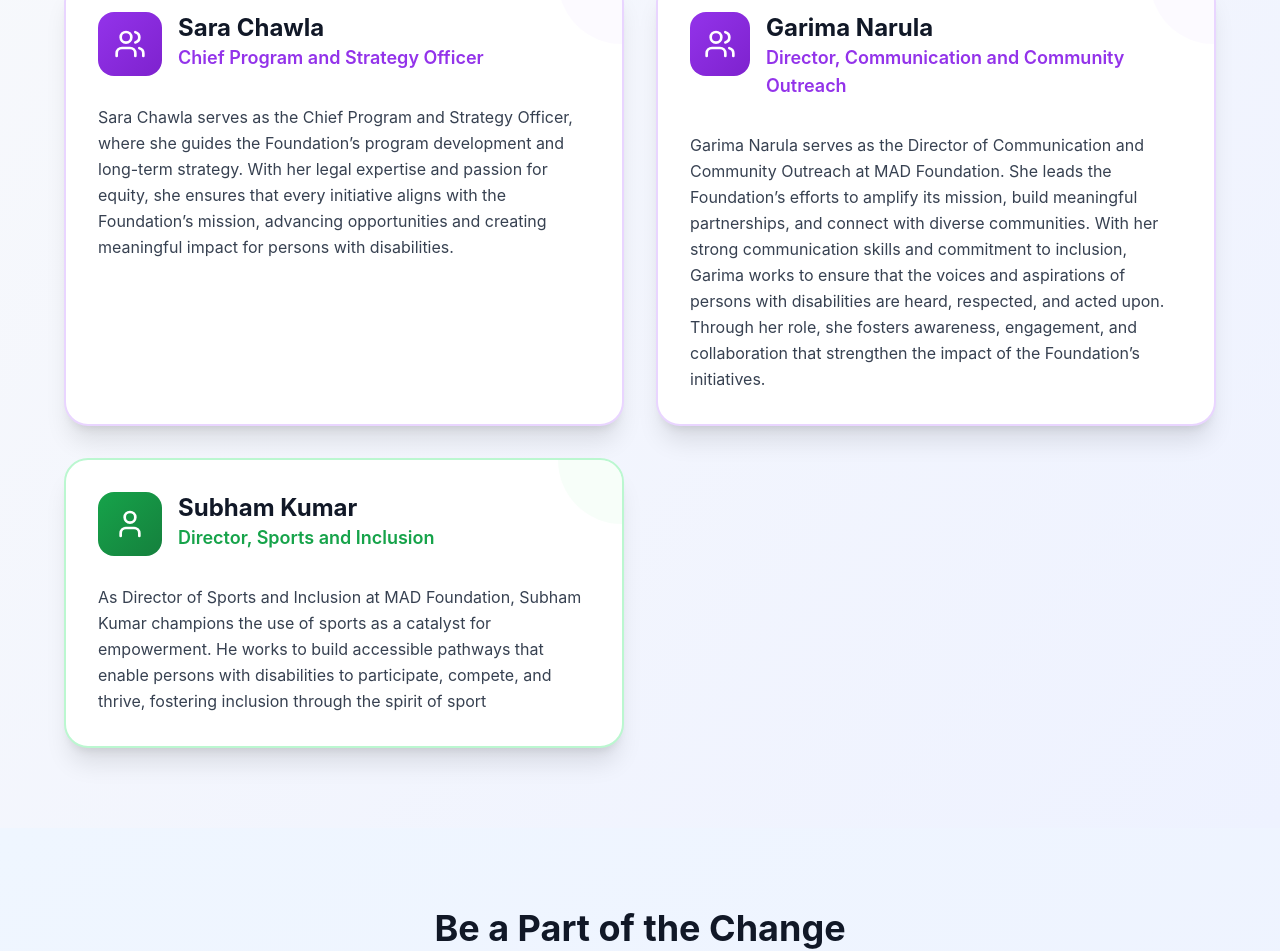
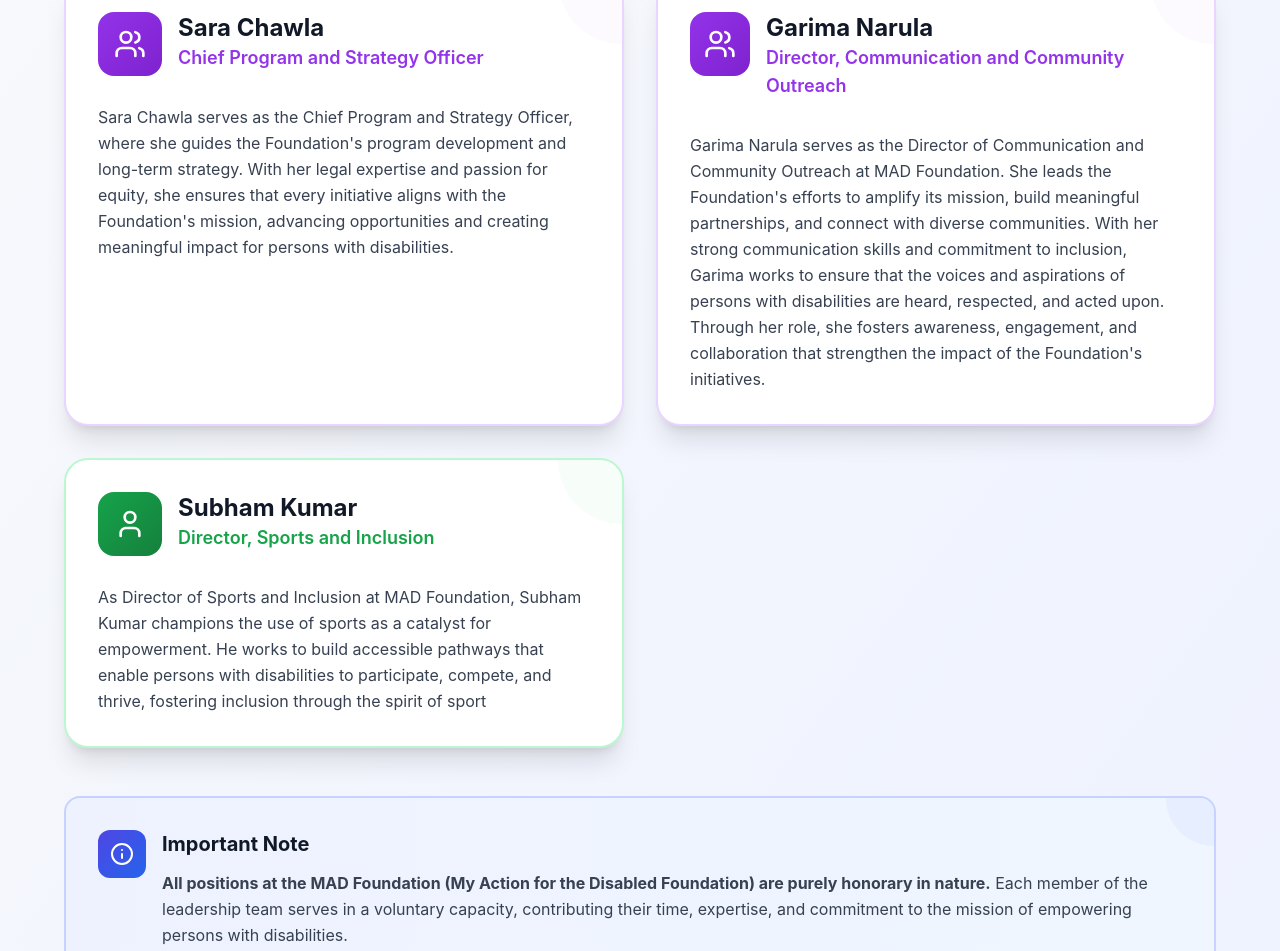
Before and after one commit to VohNetworkTech/MAD-Website, a React (Create React App) app: page /about in a window 1280 px wide. Shown: the part 4046-4997 px from the top of the page. Built offline with nearby package versions, Linux system fonts and the light colour scheme; no server answers.

Commit message:
important note added in about section

```diff
--- a/src/components/about/Leadership.jsx
+++ b/src/components/about/Leadership.jsx
@@ -1,6 +1,6 @@
 // src/components/about/Leadership.jsx
 import React from 'react';
-import { User, Award, Heart, Users } from 'lucide-react';
+import { User, Award, Heart, Users, Info } from 'lucide-react';
 
 const Leadership = () => {
   const leaders = [
@@ -14,28 +14,28 @@
     {
       name: "Runa Arora",
       position: "Executive Director",
-      description: "As Executive Director, Runa Arora provides dynamic leadership to MAD Foundation’s mission and programs. Guided by a strong commitment to social change, she works to expand opportunities for persons with disabilities and ensure that every initiative of the Foundation translates into meaningful progress.",
+      description: "As Executive Director, Runa Arora provides dynamic leadership to MAD Foundation's mission and programs. Guided by a strong commitment to social change, she works to expand opportunities for persons with disabilities and ensure that every initiative of the Foundation translates into meaningful progress.",
       icon: Heart,
       color: "pink"
     },
     {
       name: "Sara Chawla",
       position: "Chief Program and Strategy Officer",
-      description: "Sara Chawla serves as the Chief Program and Strategy Officer, where she guides the Foundation’s program development and long-term strategy. With her legal expertise and passion for equity, she ensures that every initiative aligns with the Foundation’s mission, advancing opportunities and creating meaningful impact for persons with disabilities.",
+      description: "Sara Chawla serves as the Chief Program and Strategy Officer, where she guides the Foundation's program development and long-term strategy. With her legal expertise and passion for equity, she ensures that every initiative aligns with the Foundation's mission, advancing opportunities and creating meaningful impact for persons with disabilities.",
       icon: Users,
       color: "purple"
     },
     {
       name: "Garima Narula",
       position: "Director, Communication and Community Outreach",
-      description: "Garima Narula serves as the Director of Communication and Community Outreach at MAD Foundation. She leads the Foundation’s efforts to amplify its mission, build meaningful partnerships, and connect with diverse communities. With her strong communication skills and commitment to inclusion, Garima works to ensure that the voices and aspirations of persons with disabilities are heard, respected, and acted upon. Through her role, she fosters awareness, engagement, and collaboration that strengthen the impact of the Foundation’s initiatives.",
+      description: "Garima Narula serves as the Director of Communication and Community Outreach at MAD Foundation. She leads the Foundation's efforts to amplify its mission, build meaningful partnerships, and connect with diverse communities. With her strong communication skills and commitment to inclusion, Garima works to ensure that the voices and aspirations of persons with disabilities are heard, respected, and acted upon. Through her role, she fosters awareness, engagement, and collaboration that strengthen the impact of the Foundation's initiatives.",
       icon: Users,
       color: "purple"
     },
     {
       name: "Subham Kumar",
       position: "Director, Sports and Inclusion",
-      description: "As Director of Sports and Inclusion at MAD Foundation, Subham Kumar champions the use of sports as a catalyst for empowerment. He works to build accessible pathways that enable persons with disabilities to participate, compete, and thrive, fostering inclusion through the spirit of sport",
+      description: "As Director of Sports and Inclusion at MAD Foundation, Subham Kumar champions the use of sports as a catalyst for empowerment. He works to build accessible pathways that enable persons with disabilities to participate, compete, and thrive, fostering inclusion through the spirit of sport",
       icon: User,
       color: "green"
     }
@@ -89,7 +89,7 @@
           </div>
 
           {/* Leadership Cards */}
-          <div className="grid md:grid-cols-2 gap-8">
+          <div className="grid md:grid-cols-2 gap-8 mb-12">
             {leaders.map((leader, index) => {
               const IconComponent = leader.icon;
               const colors = getColorClasses(leader.color);
@@ -136,7 +136,23 @@
             })}
           </div>
 
+          {/* Honorary Note */}
+          <div className="bg-gradient-to-r from-indigo-50 to-blue-50 rounded-2xl p-8 border-2 border-indigo-200 relative overflow-hidden">
+            <div className="absolute top-0 right-0 w-24 h-24 bg-indigo-100 rounded-full -mr-12 -mt-12 opacity-50"></div>
 
+            <div className="flex items-start space-x-4 relative z-10">
+              <div className="w-12 h-12 bg-gradient-to-br from-indigo-600 to-blue-600 rounded-xl flex items-center justify-center flex-shrink-0">
+                <Info className="w-6 h-6 text-white" />
+              </div>
+
+              <div>
+                <h4 className="text-xl font-bold text-gray-900 mb-3">Important Note</h4>
+                <p className="text-gray-700 leading-relaxed">
+                  <strong>All positions at the MAD Foundation (My Action for the Disabled Foundation) are purely honorary in nature.</strong> Each member of the leadership team serves in a voluntary capacity, contributing their time, expertise, and commitment to the mission of empowering persons with disabilities.
+                </p>
+              </div>
+            </div>
+          </div>
         </div>
       </div>
     </section>
```
